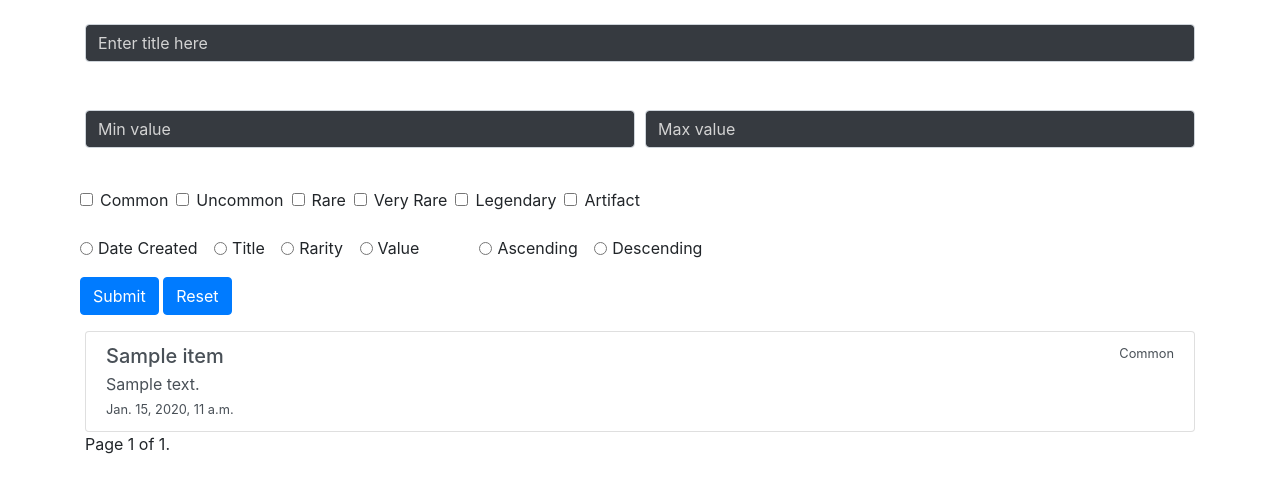
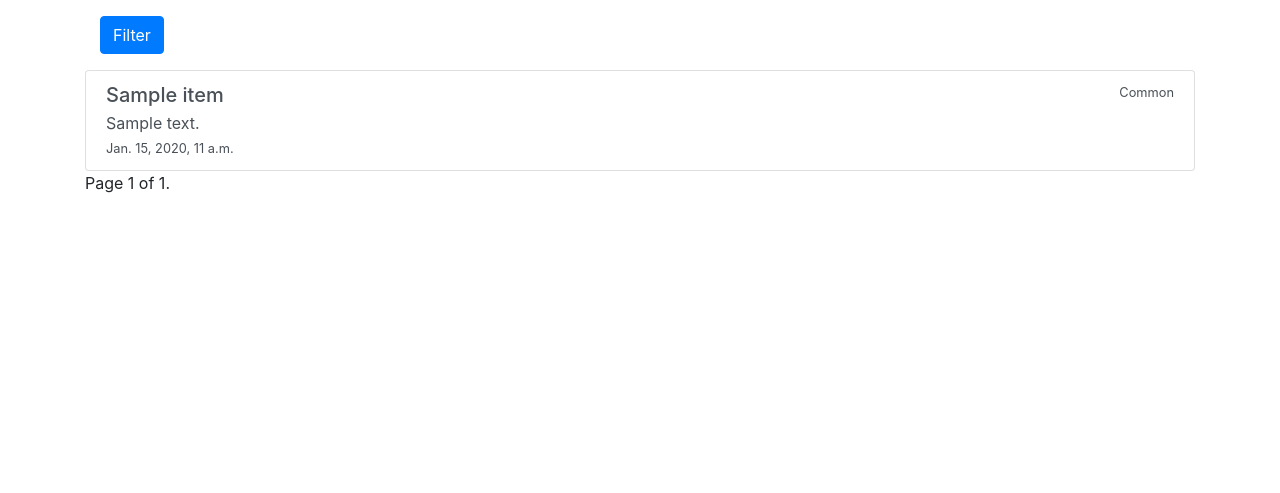
Before and after one commit to Srdjan667/rpg-tome, a Django app: page /items/ in a window 1280 px wide. Shown: the part 56-549 px from the top of the page. Run offline with Django 4.2, Linux system fonts and the light colour scheme; a user stored in the database is signed in; tables that the repository leaves empty hold one stand-in row (values such as "Sample post"); some libraries are stand-ins or nearby versions.

Commit message:
feat: improved filtering and sorting for items

```diff
--- a/library/forms.py
+++ b/library/forms.py
@@ -48,6 +48,7 @@ class ItemFilterForm(forms.Form):
             attrs={"placeholder": "Enter title here", "class": "form-control"},
         ),
         required=False,
+        initial="",
     )
 
     min_value = forms.IntegerField(
@@ -73,6 +74,32 @@ class ItemFilterForm(forms.Form):
         coerce=int,
         required=False,
     )
+
+
+class ItemSortForm(forms.Form):
+    sort_criteria = forms.ChoiceField(
+        choices=Item.SORT_CRITERIA,
+        required=False,
+    )
+
+    sort_direction = forms.ChoiceField(
+        choices=Item.SORT_DIRECTION,
+        required=False,
+    )
+
+    def clean_sort_criteria(self):
+        data = self.cleaned_data["sort_criteria"]
+        for criteria in Item.SORT_CRITERIA:
+            if data == criteria[0]:
+                return data
+        return "date_created"
+
+    def clean_sort_direction(self):
+        data = self.cleaned_data["sort_direction"]
+        for direction in Item.SORT_DIRECTION:
+            if data == direction[0]:
+                return data
+        return "desc"
 
 
 class SpellsForm(ModelForm):
--- a/library/models.py
+++ b/library/models.py
@@ -4,14 +4,8 @@ from django.db import models
 from django.urls import reverse
 from django.utils import timezone
 
-ITEM_RARITY_MAP = {
-    "common": 1,
-    "uncommon": 2,
-    "rare": 3,
-    "very rare": 4,
-    "legendary": 5,
-    "artifact": 6,
-}
+ITEM_DEFAULT_SORTING = "-date_created"
+SORT_DIRECTION_DICT = {"asc": "", "desc": "-"}
 
 
 class Item(models.Model):
@@ -37,6 +31,18 @@ class Item(models.Model):
         (ARTIFACT, "Artifact"),
     )
 
+    SORT_CRITERIA = (
+        ("date_created", "Date created"),
+        ("title", "Title"),
+        ("rarity", "Rarity"),
+        ("value", "Value"),
+    )
+
+    SORT_DIRECTION = (
+        ("asc", "Ascending"),
+        ("desc", "Descending"),
+    )
+
     title = models.CharField(max_length=100)
     description = models.TextField(null=True)
     value = models.PositiveIntegerField(default=0, null=True)
@@ -56,37 +62,39 @@ class Item(models.Model):
     def get_absolute_url(self):
         return reverse("library:item-detail", args=[self.id])
 
-    def get_queryset(request, data):
+    def get_queryset(request, data=None):
+        # By default user will get only his items
         filters = {
-            "title__icontains": data["title"],
             "date_created__lte": timezone.now(),
             "author": request.user,
         }
 
-        # Also filter by these if present in form
-        if data["min_value"]:
-            filters.update({"value__gte": data["min_value"]})
-        if data["max_value"]:
-            filters.update({"value__lte": data["max_value"]})
-        if data["rarity"]:
-            filters.update({"rarity__in": data["rarity"]})
+        if data:
+            # Also filter by these if present in form
+            if data["title"]:
+                filters.update({"title__icontains": data["title"]})
+            if data["min_value"]:
+                filters.update({"value__gte": data["min_value"]})
+            if data["max_value"]:
+                filters.update({"value__lte": data["max_value"]})
+            if data["rarity"]:
+                filters.update({"rarity__in": data["rarity"]})
 
         # Filter items based on GET criteria
         items = Item.objects.filter(**filters)
 
         return items
 
-    def sort_queryset(request, q):
-        DIRECTION_MAPPING = {"ascending": "", "descending": "-"}
+    # Sort queryset based on given parameters
+    def sort_queryset(q, data=None):
+        if data:
+            sort_direction = SORT_DIRECTION_DICT[data["sort_direction"]]
+            sort_criteria = data["sort_criteria"]
 
-        # Gets order criteria from URL
-        order = request.GET.get("order", "date_created")
-        order_direction = request.GET.get("direction", "descending")
+            order = sort_direction + sort_criteria
+            return q.order_by(order)
 
-        order = order.replace(" ", "_")
-        order_direction = DIRECTION_MAPPING[order_direction]
-
-        return q.order_by(order_direction + order)
+        return q.order_by(ITEM_DEFAULT_SORTING)
 
 
 class Spell(models.Model):
--- a/library/templates/library/item_list.html
+++ b/library/templates/library/item_list.html
@@ -2,21 +2,28 @@
 {% load static %}
 {% block content %}
 <div class="container">
+  <div class="container mt-3">
+    <button class="btn btn-primary mb-3" type="button" data-toggle="collapse" data-target="#filter" aria-expanded="false" aria-controls="filter">
+      Filter
+    </button>
+  </div>
+
+  <div class="collapse container" id="filter">
     <form method="GET">
       <div class="form-group">
-      {{ form.title }}
+        {{ filter_form.title }}
       </div>
       <div class="form-row">
         <div class="form-group col-md-6">
-        {{ form.min_value }}
+          {{ filter_form.min_value }}
         </div>
         <div class="form-group col-md-6">
-        {{ form.max_value }}
+          {{ filter_form.max_value }}
         </div>
       </div>
       <div class="form-row">
         <!-- Generates rarity checkboxes -->
-      {% for field in form.rarity %}
+        {% for field in filter_form.rarity %}
         <div class="form-group mr-2">
           <div class="form-check">
             {{ field }}
@@ -25,23 +32,14 @@
         {% endfor %}
       </div>
       <div class="form-row">
-      <div class="form-group pr-5">
-      {% for k, v in sorting_dict.items %}
-        <div class="form-check form-check-inline">
-          <input class="form-check-input" type="radio" name="order" id="{{ k }}" value="{{ k }}" {% if v %}checked{% endif %} />
-          <label class="form-check-label" for="{{ k }}">{{ k|title }}</label>
+        <div class="form-group mr-2">
+          {{ sorting_form.sort_criteria }}
         </div>
-      {% endfor %}
-      </div>
-      <div class="form-group">
-        {% for k,v in sort_direction.items %}
-        <div class="form-check form-check-inline">
-          <input class="form-check-input" type="radio" name="direction" id="{{ k }}" value="{{ k }}" {% if v %}checked{% endif %} />
-          <label class="form-check-label" for="{{ k }}">{{ k|title }}</label>
-        </div>
-        {% endfor %}
+        <div class="form-group mr-2">
+          {{ sorting_form.sort_direction }}
         </div>
       </div>
+
       <div class="form-row">
         <div class="form-group">
           <button type="submit" name="submit" class="btn btn-primary">Submit</button>
@@ -52,6 +50,11 @@
         </div>
       </div>
     </form>
+    </div>
+  </div>
+</div>
+
+<div class="container">
   {% if messages %}
     {% for message in messages %}
       {% if message.tags == 'success' %}
@@ -66,6 +69,8 @@
     {% endfor %}
   {% endif %}
 </div>
+
+<div>
   <div class="row">
     <div class="container">
       <div class="list-group">
--- a/library/views.py
+++ b/library/views.py
@@ -5,36 +5,49 @@ from django.core.paginator import Paginator
 from django.shortcuts import redirect, render
 from django.views.generic import DeleteView, DetailView, UpdateView
 
-from .forms import ItemFilterForm, ItemsForm, SpellFilterForm, SpellsForm
-from .helpers import get_sort_parameters, path_without_page
+from .forms import ItemFilterForm, ItemsForm, ItemSortForm, SpellFilterForm, SpellsForm
+from .helpers import path_without_page
 from .models import Item, Spell
 
 ITEMS_PER_PAGE = 10
 SPELLS_PER_PAGE = 10
-SORT_CRITERIA = ["date created", "title", "rarity", "value"]
-SORT_DIRECTION = ["ascending", "descending"]
 
 
 @login_required
 def item_list(request):
-    form = ItemFilterForm(request.GET)
+    filter_form = ItemFilterForm()
+    sorting_form = ItemSortForm()
 
-    if form.is_valid():
-        items = Item.get_queryset(request, form.cleaned_data)
-        items = Item.sort_queryset(request, items)
+    if "submit" in request.GET:
+        filter_form = ItemFilterForm(request.GET)
+        sorting_form = ItemSortForm(request.GET)
+
+        if filter_form.is_valid():
+            data = filter_form.cleaned_data
+            items = Item.get_queryset(request, data)
+        else:
+            items = Item.get_queryset(request)
+            messages.error(request, "Filter not valid, using default.")
+
+        if sorting_form.is_valid():
+            data = sorting_form.cleaned_data
+            items = Item.sort_queryset(items, data)
+        else:
+            items = Item.sort_queryset(items)
+            messages.error(request, "Sort not valid, using default.")
+
     else:
-        items = Item.objects.all()
-        items = Item.sort_queryset(request, items)
+        items = Item.get_queryset(request)
+        items = Item.sort_queryset(items)
 
     paginator = Paginator(items, ITEMS_PER_PAGE)
     page_number = request.GET.get("page")
     page_obj = paginator.get_page(page_number)
 
     context = {
-        "form": form,
+        "filter_form": filter_form,
+        "sorting_form": sorting_form,
         "page_obj": page_obj,
-        "sorting_dict": get_sort_parameters(request, "order", SORT_CRITERIA),
-        "sort_direction": get_sort_parameters(request, "direction", SORT_DIRECTION),
         "path_without_page": path_without_page(request),
     }
 
```
Also changed, not shown: library/migrations/0002_alter_spell_school.py (added). Lines whose indentation alone changed are shown as unchanged.
